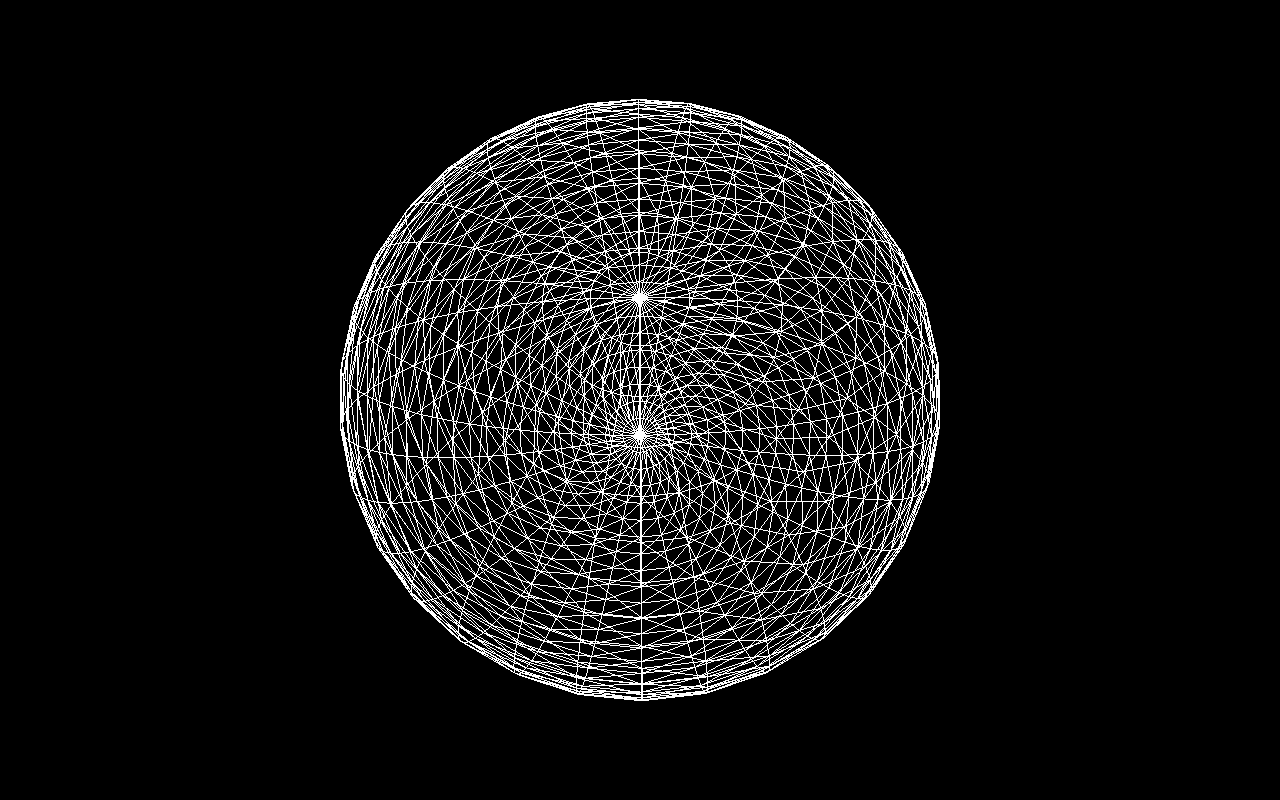
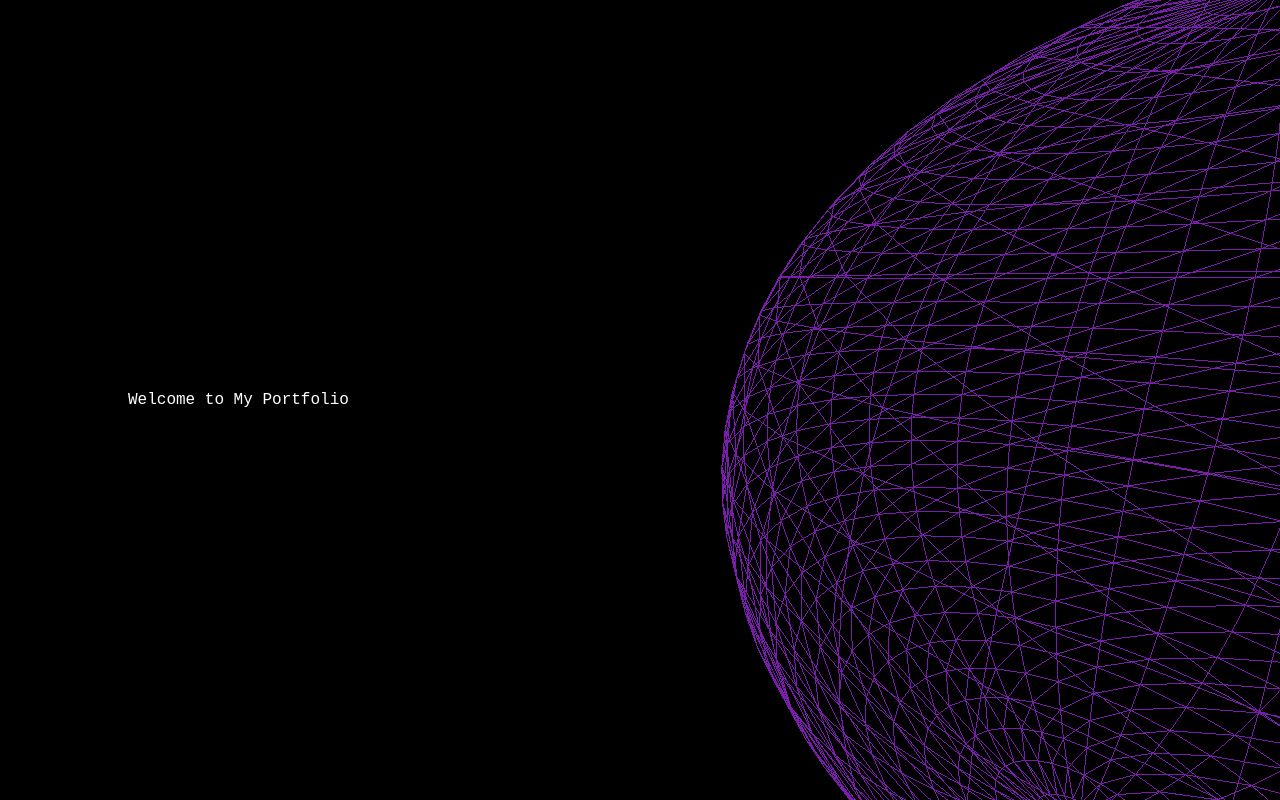
Before and after one commit to andreixmanu/portfolio, a Vue app: page / in a window 1280 px wide. Built offline with nearby package versions, Linux system fonts and the light colour scheme.

Commit message:
Initial home landing page

```diff
--- a/public/index.html
+++ b/index.html
@@ -6,7 +6,7 @@
     <title>My Portfolio</title>
   </head>
   <body>
-    <div id="app"></div> <!-- Vue mounts here -->
+    <div id="app">I am old</div> <!-- Vue mounts here -->
     <script type="module" src="/src/main.ts"></script>
   </body>
 </html>
--- a/package.json
+++ b/package.json
@@ -4,7 +4,7 @@
   "scripts": {
     "dev": "vite",
     "build": "tsc",
-    "start": "node dist/index.js"
+    "start": "node dist/main.js"
   },
   "type": "module",
   "devDependencies": {
@@ -18,6 +18,7 @@
   "dependencies": {
     "@types/node": "^22.9.0",
     "@vitejs/plugin-vue": "^5.2.0",
+    "@vue/runtime-core": "^3.5.13",
     "autoprefixer": "^10.4.20",
     "postcss": "^8.4.49",
     "tailwindcss": "^3.4.15",
--- a/src/App.vue
+++ b/src/App.vue
@@ -3,7 +3,7 @@
     <ThreeBackground />
     <div class="content">
       <!-- Your portfolio content -->
-      <h1>Welcome to My Portfolio</h1>
+      <h1 id="title">Welcome to My Portfolio</h1>
     </div>
   </div>
 </template>
@@ -18,7 +18,7 @@ export default defineComponent({
 });
 </script>
 
-<!-- <style>
+Portfolio <style>
 #app {
   width: 100vw;
   height: 100vh;
@@ -26,6 +26,15 @@ export default defineComponent({
   padding: 0;
   overflow: hidden;
   position: relative;
+}
+
+#title {
+  color: white;
+  position: absolute;
+  top: 50%;
+  left: 10%;
+  transform: translateY(-50%);
+  font-family: 'JetBrains Mono', monospace;
 }
 
 .content {
@@ -39,4 +48,4 @@ export default defineComponent({
   justify-content: center;
   align-items: center;
 }
-</style> -->
+</style>
--- a/src/views/ThreeBackground.vue
+++ b/src/views/ThreeBackground.vue
@@ -1,10 +1,10 @@
 <template>
     <div ref="threeCanvas" class="three-canvas"></div>
-  </template>
+</template>
 
   <script lang="ts">
   import { defineComponent, onMounted, ref } from 'vue';
-  import THREE from 'three/build/three.cjs';
+  import * as THREE from 'three';
 
   export default defineComponent({
     name: 'ThreeBackground',
@@ -15,26 +15,31 @@
         if (!threeCanvas.value) return;
 
         // Scene setup
-        const scene = new THREE.Scene();
-        const camera = new THREE.PerspectiveCamera(75, window.innerWidth / window.innerHeight, 0.1, 1000);
-        const renderer = new THREE.WebGLRenderer();
+        const scene = new THREE.Scene(); // Create a new scene
+        scene.background = new THREE.Color(0x000000); // Set the background color to black (default)
+        // You can change the color to any other color, e.g., 0xffffff for white
+
+        const camera = new THREE.PerspectiveCamera(75, window.innerWidth / window.innerHeight, 0.1, 1000); // Create a new camera
+        const renderer = new THREE.WebGLRenderer(); // Create a new WebGL renderer
 
         renderer.setSize(window.innerWidth, window.innerHeight);
         threeCanvas.value.appendChild(renderer.domElement);
 
         // Wireframe sphere
         const geometry = new THREE.SphereGeometry(5, 32, 32);
-        const material = new THREE.MeshBasicMaterial({ color: 0xffffff, wireframe: true });
-        const wireframeSphere = new THREE.Mesh(geometry, material);
+        const material = new THREE.MeshBasicMaterial({ color: 0x7A1CAC, wireframe: true }); // Set the sphere's color to a shade of purple
+        const wireframeSphere = new THREE.Mesh(geometry, material); // Create a mesh with the geometry and material
         scene.add(wireframeSphere);
 
-        camera.position.z = 10;
+        camera.position.z = 6; // Set the camera's position to a distance of 8 units from the origin
+        camera.position.x = -6; // Move the camera to the right
+        camera.position.y = 1; // Move the camera up
 
         // Animation loop
         function animate() {
           requestAnimationFrame(animate);
-          wireframeSphere.rotation.x += 0.01;
-          wireframeSphere.rotation.y += 0.01;
+          wireframeSphere.rotation.x += 0.0005;  // Rotate the sphere around the X-axis
+          wireframeSphere.rotation.y += 0.001; // Rotate the sphere around the Y-axis
           renderer.render(scene, camera);
         }
         animate();
--- a/tsconfig.json
+++ b/tsconfig.json
@@ -1,7 +1,7 @@
 
 {
   "compilerOptions": {
-    "types": ["three"],
+    "types": ["@vue/runtime-core"],
     "target": "esnext",
     "module": "esnext",
     "jsx": "preserve",
```
